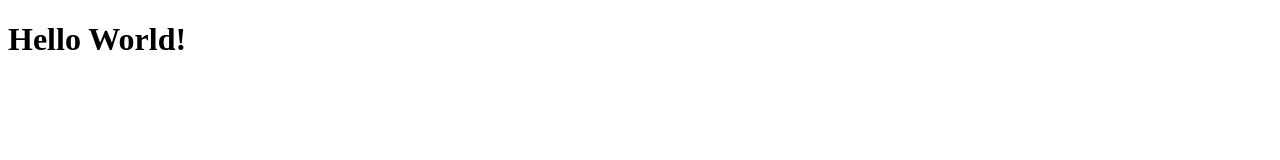
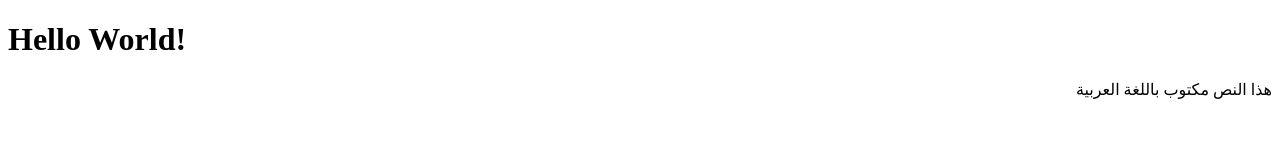
Before and after one commit to oussamatarhi/html-foundations-v2, a plain HTML site: page index.html in a window 1280 px wide. Drawn offline with Linux system fonts and the light colour scheme.

Commit message:
USE lang attribute to individual elements
I used the lang attribute alongside the dir
attribute to properly show arabic text.

```diff
--- a/index.html
+++ b/index.html
@@ -8,6 +8,7 @@
 
 <body>
     <h1>Hello World!</h1>
+    <p lang="ar" dir="rtl">هذا النص مكتوب باللغة العربية</p>
 </body>
 
 </html>
```
